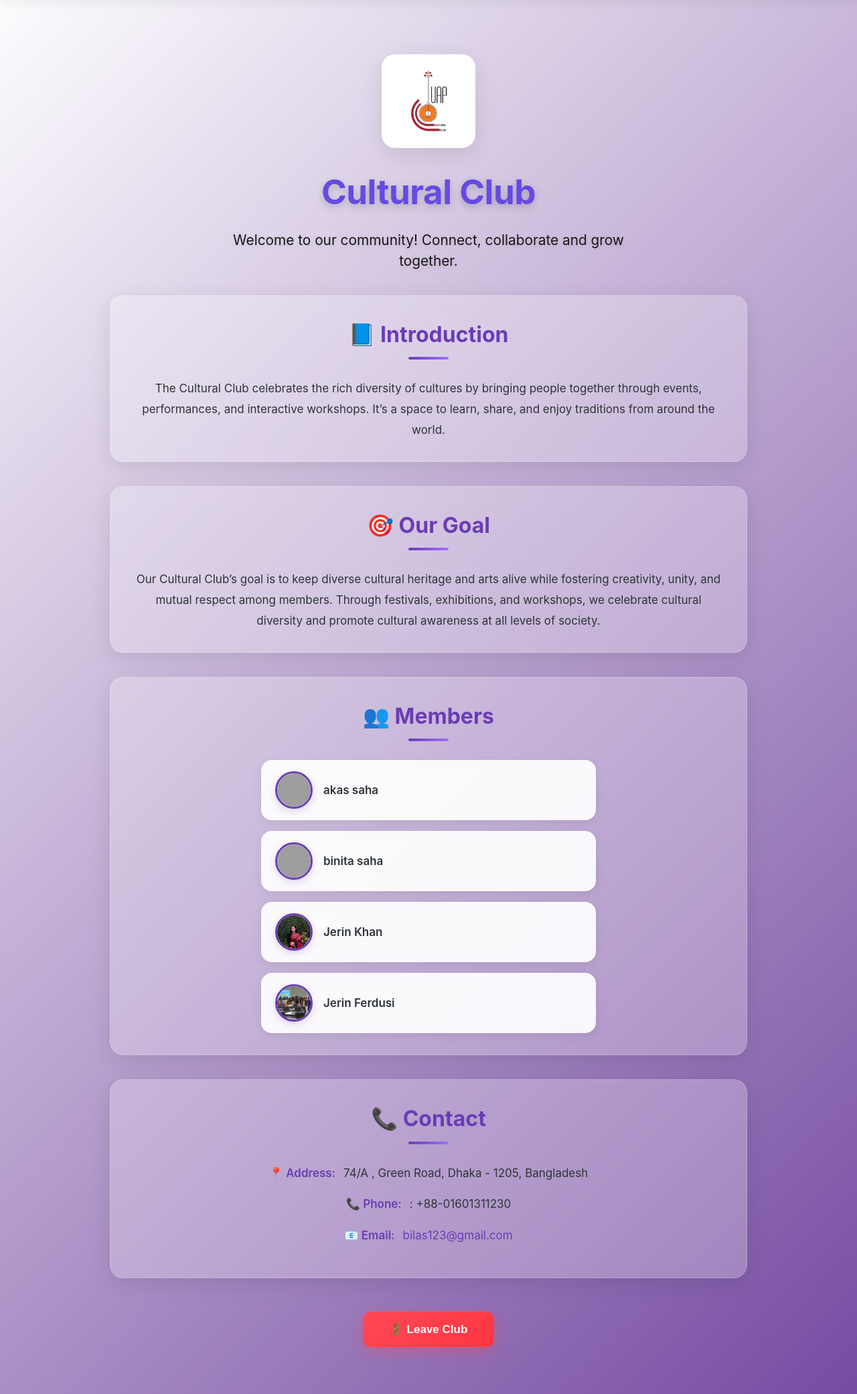
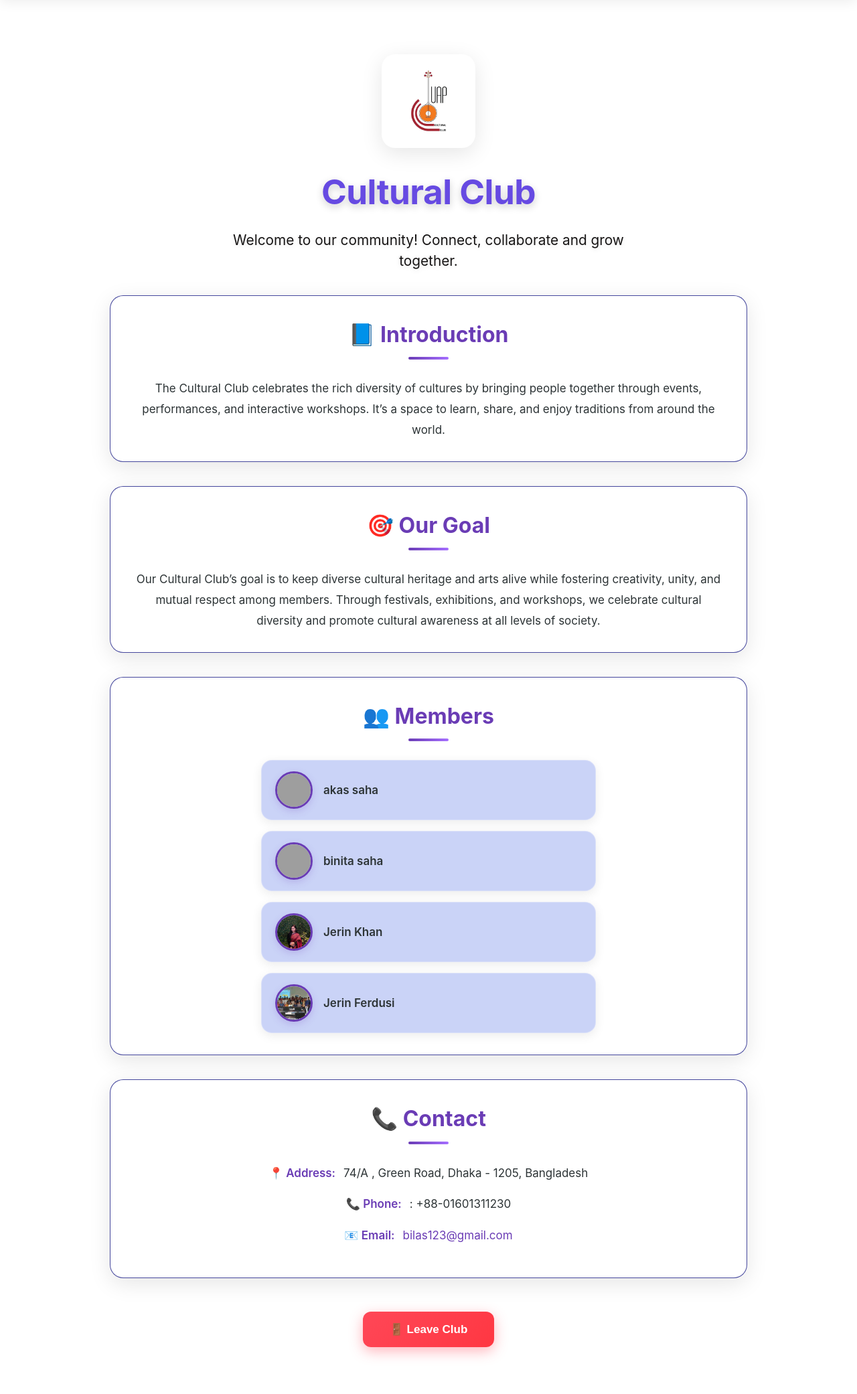
Before and after one commit to Sarna100/Clubnest100, a Django app: a page that uses templates/club_detail.html in a window 1280 px wide. Shown: the part 59-2141 px from the top of the page at 67% size. Run offline with Django 5.2, Linux system fonts and the light colour scheme; data comes from the database, SQL or seed files in the repository; both versions use the stored data as it was after the commit; grey boxes are pictures that could not be loaded.

Commit message:
sarnaaaaa

```diff
--- a/templates/about_us.html
+++ b/templates/about_us.html
@@ -848,7 +848,7 @@
                     <div class="dropdown-content">
                         <a href="#" id="gallery-link">Gallery</a>
                         <a href="{% url 'sponsor_list' %}">Sponsors</a>
-                        <a href="#">Volunteers</a>
+
                     </div>
                 </div>
             </nav>
--- a/templates/club_detail.html
+++ b/templates/club_detail.html
@@ -29,7 +29,7 @@
 
     body {
       font-family: 'Inter', 'Segoe UI', system-ui, -apple-system, sans-serif;
-      background: linear-gradient(135deg, #ffffff 0%, #764ba2 100%);
+      background: linear-gradient(135deg, rgb(255, 255, 255) 0%, #ffffff 100%);
       color: var(--text-dark);
       line-height: 1.6;
       min-height: 100vh;
@@ -148,7 +148,7 @@
       border-radius: 20px;
       background: var(--bg-glass);
       backdrop-filter: blur(var(--blur));
-      border: 1px solid rgba(255, 255, 255, 0.2);
+      border: 1px solid rgba(55, 57, 149, 0.92);
       box-shadow: var(--shadow);
       transition: all 0.4s cubic-bezier(0.175, 0.885, 0.32, 1.1);
       position: relative;
@@ -247,7 +247,7 @@
       border-radius: 16px;
       padding: 16px 20px;
       width: 100%;
-      background: rgba(255, 255, 255, 0.9);
+      background: rgba(74, 104, 226, 0.29);
       backdrop-filter: blur(10px);
       transition: all 0.3s ease;
       box-shadow: 0 4px 15px rgba(0, 0, 0, 0.08);
--- a/templates/profile.html
+++ b/templates/profile.html
@@ -127,7 +127,7 @@
 
   <div class="card profile-card">
     <div class="profile-header">
-      <h2>My Profile</h2>
+
       {% if profile.profile_pic %}
         <img src="{{ profile.profile_pic.url }}" alt="Profile Picture" class="profile-pic" />
       {% else %}
--- a/templates/sponsor_list.html
+++ b/templates/sponsor_list.html
@@ -14,7 +14,7 @@
             --secondary: #ec4899;
             --light-bg: #faf7ff;
             --card-bg: #ffffff;
-            --text-dark: #1f2937;
+            --text-dark: #3956e6;
             --text-light: #6b7280;
         }
 
```
Also changed, not shown: db.sqlite3, media/profile_pics/ec4d3333-3147-40c5-9a8a-278a7657588b.jpg (added), media/profile_pics/ec4d3333-3147-40c5-9a8a-278a7657588b_KFMmmDI.jpg (added), media/profile_pics/ec4d3333-3147-40c5-9a8a-278a7657588b_PDKiFxr.jpg (added), media/profile_pics/ec4d3333-3147-40c5-9a8a-278a7657588b_XWVA0Df.jpg (added), media/profile_pics/ec4d3333-3147-40c5-9a8a-278a7657588b_g5VDY7l.jpg (added), media/profile_pics/ec4d3333-3147-40c5-9a8a-278a7657588b_mNFy9UD.jpg (added), media/profile_pics/ec4d3333-3147-40c5-9a8a-278a7657588b_v7uhlgK.jpg (added), media/profile_pics/images.jpg (added).
